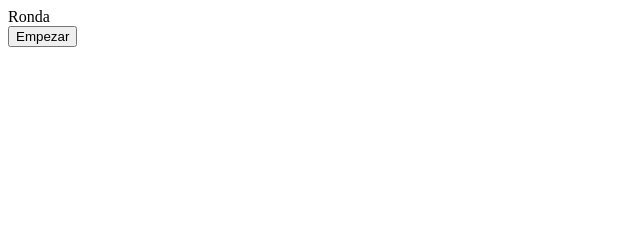
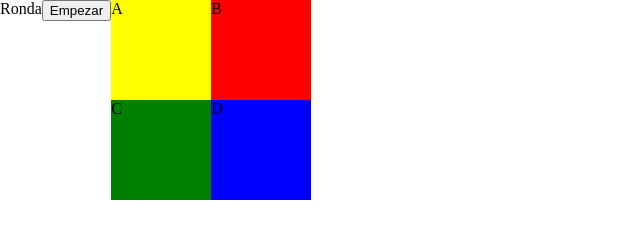
Before and after one commit to Gabriela-hub-89/SimonDice, a plain HTML site: page index.html in a window 1280 px wide. Shown: the whole page, without its empty margins (0-640 px from the left). Drawn offline with Linux system fonts and the light colour scheme.

Commit message:
agrega estilos para el juego

```diff
--- a/estilos.css
+++ b/estilos.css
@@ -0,0 +1,34 @@
+body{
+    margin: 0;
+    height: 100%;
+    width: auto;
+}
+main{
+    height: 100%;
+    display: flex;
+}
+.container{
+    justify-content: center;
+    max-width: 200px;
+    display: grid;
+    grid-template-columns: repeat(2, 50%);
+    grid-template-rows: repeat(2, 50%);
+    align-items: center;
+}
+.cuadro{
+    height: 100px;
+    width: 100px;
+}
+.cuadro-uno{
+    justify-items: center;
+    background-color: yellow;
+}
+.cuadro-dos{
+    background-color: red;
+}
+.cuadro-tres{
+    background-color: green;
+}
+.cuadro-cuatro{
+    background-color: blue;
+}
--- a/index.html
+++ b/index.html
@@ -4,6 +4,7 @@
     <meta charset="UTF-8">
     <meta http-equiv="X-UA-Compatible" content="IE=edge">
     <meta name="viewport" content="width=device-width, initial-scale=1.0">
+    <link rel="stylesheet" href="estilos.css">
     <title>Simon Dice</title>
 </head>
 <body>
@@ -12,10 +13,12 @@
         <div id="empezar" class="empezar">
             <button>Empezar</button>
         </div>
-        <div id="cuadro-uno" class="cuadro cuadro-uno"></div>
-        <div id="cuadro-dos" class="cuadro cuadro-dos"></div>
-        <div id="cuadro-tres" class="cuadro cuadro-tres"></div>
-        <div id="cuadro-cuatro" class="cuadro cuadro-cuatro"></div>
+        <div class="container">
+            <div id="cuadro-uno" class="cuadro cuadro-uno">A</div>
+            <div id="cuadro-dos" class="cuadro cuadro-dos">B</div>
+            <div id="cuadro-tres" class="cuadro cuadro-tres">C</div>
+            <div id="cuadro-cuatro" class="cuadro cuadro-cuatro">D</div>
+        </div>
     </main>
 </body>
 </html>
```
